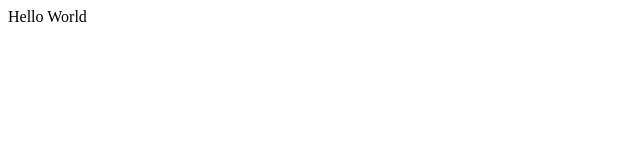
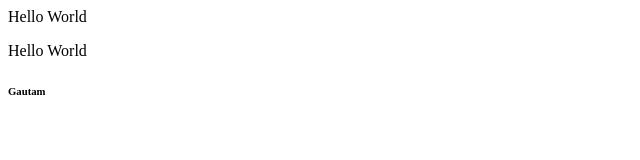
Before and after one commit to GautamKumar292/GautamKumar, a plain HTML site: page index.html in a window 1280 px wide. Shown: the whole page, without its empty margins (0-640 px from the left). Drawn offline with Linux system fonts and the light colour scheme.

Commit message:
Undow Paragraph

```diff
--- a/index.html
+++ b/index.html
@@ -1 +1,4 @@
 <p>Hello World</p>
+<p>Hello World</p>
+<h6>Gautam</h6>
+<br>
```
